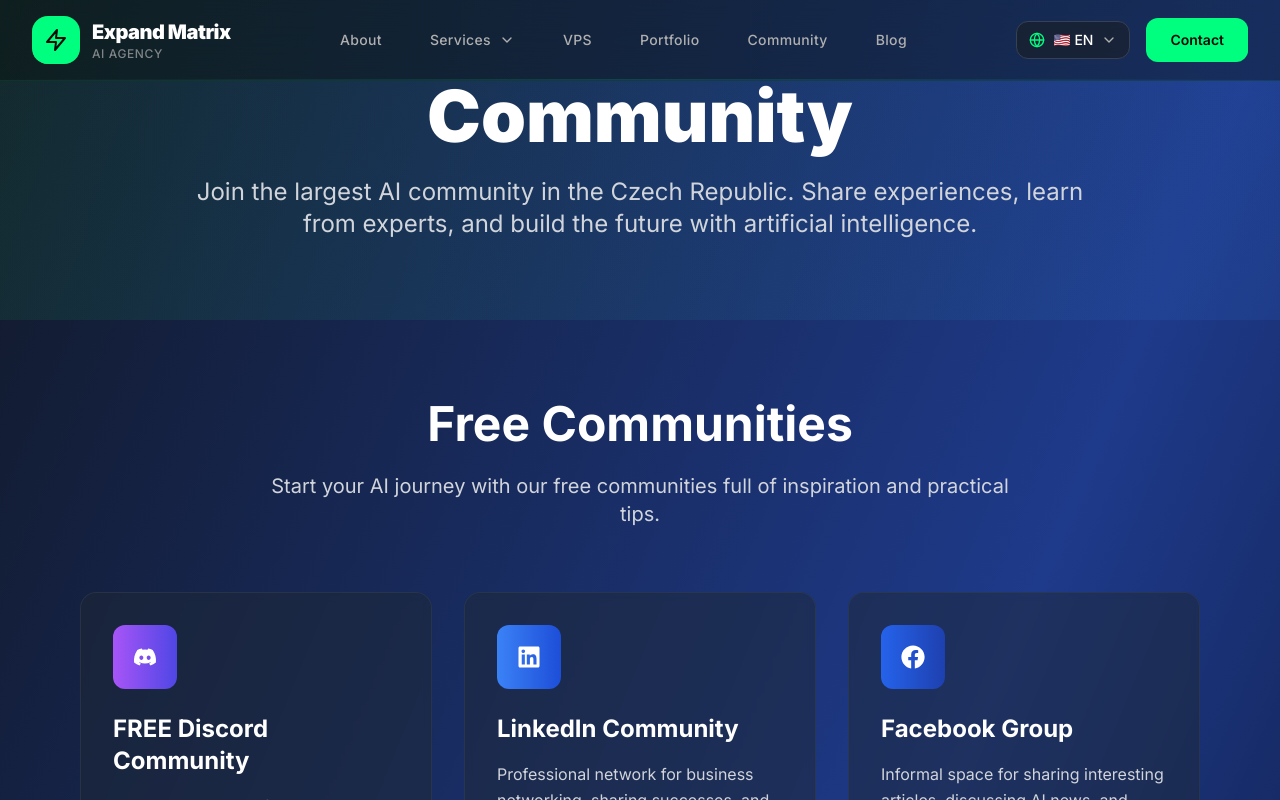
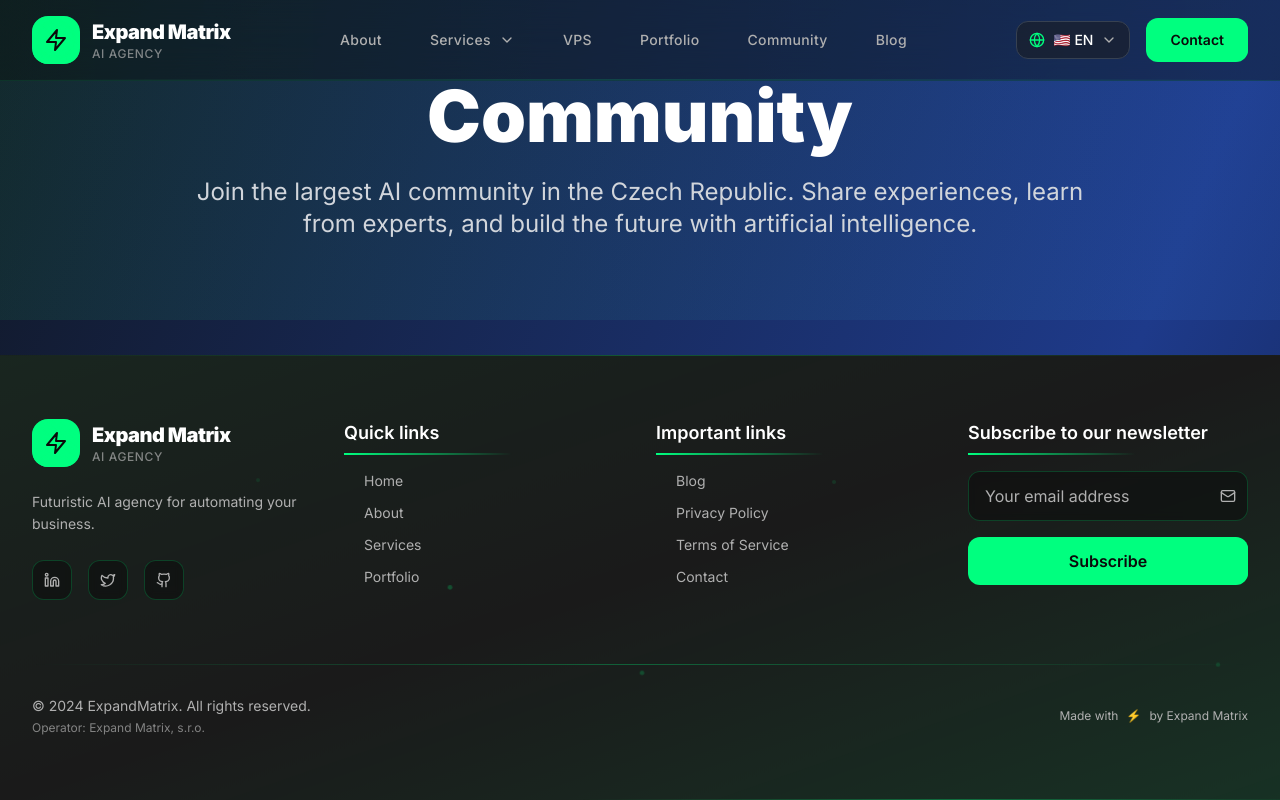
Before and after one commit to expandmatrix/expandmatrix_wep, a Next.js app: page /en/community in a window 1280 px wide. Shown: the top 800 px of the page. Built offline with nearby package versions, Linux system fonts and the light colour scheme.

Commit message:
Implement footer reveal with sticky positioning

```diff
--- a/components/Footer.tsx
+++ b/components/Footer.tsx
@@ -1,7 +1,7 @@
 'use client';
 
 import { useState } from 'react';
-import { motion, useMotionValue, useTransform } from 'framer-motion';
+import { motion } from 'framer-motion';
 import { Zap, Mail, ArrowRight, CheckCircle, ExternalLink, Linkedin, Twitter, Github } from 'lucide-react';
 import Link from 'next/link';
 import { type Locale } from '@/lib/getDictionary';
@@ -56,7 +56,9 @@
   };
 
   return (
-    <footer className="relative bg-bg-secondary text-text-primary overflow-hidden">
+    <footer
+      className="sticky bottom-0 left-0 right-0 z-40 bg-bg-secondary text-text-primary overflow-hidden"
+    >
       {/* Animated Background */}
       <div className="absolute inset-0">
         {/* Gradient Overlay */}
```
